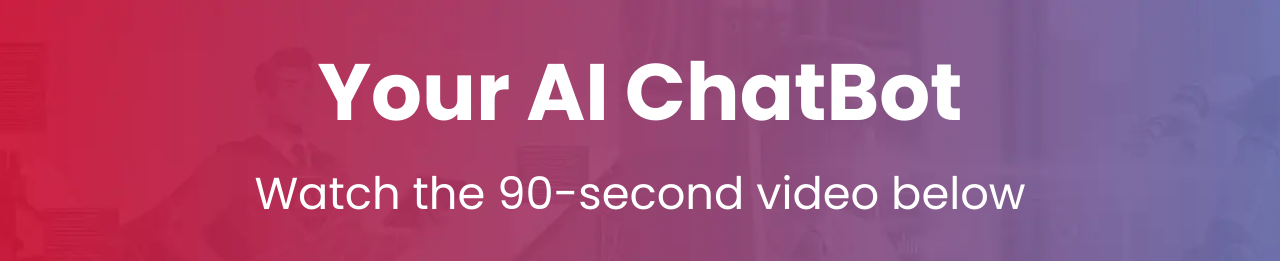
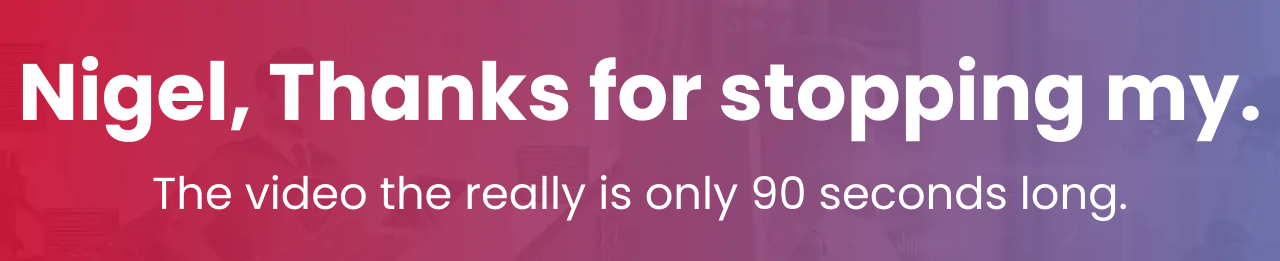
Before and after one commit to pieterkdevilliers/for-nigel, a plain HTML site: page index.html in a window 1280 px wide. Shown: the top 261 px of the page. Drawn offline with Linux system fonts and the light colour scheme.

Commit message:
Update index.html

```diff
--- a/index.html
+++ b/index.html
@@ -12,12 +12,12 @@
 			<div class="banner">
 				<div class="banner__content">
 					<h1>
-						<span>Your</span> <span>AI</span> <span>ChatBot</span>
+						<span>Nigel,</span> <span>Thanks for</span> <span>stopping my.</span>
 					</h1>
 					<h2>
-						<span>Watch</span> <span>the</span>
-						<span>90-second video</span>
-						<span>below</span>
+						<span>The video</span> <span>the</span>
+						<span>really is only</span>
+						<span>90 seconds long.</span>
 					</h2>
 				</div>
 			</div>
```
